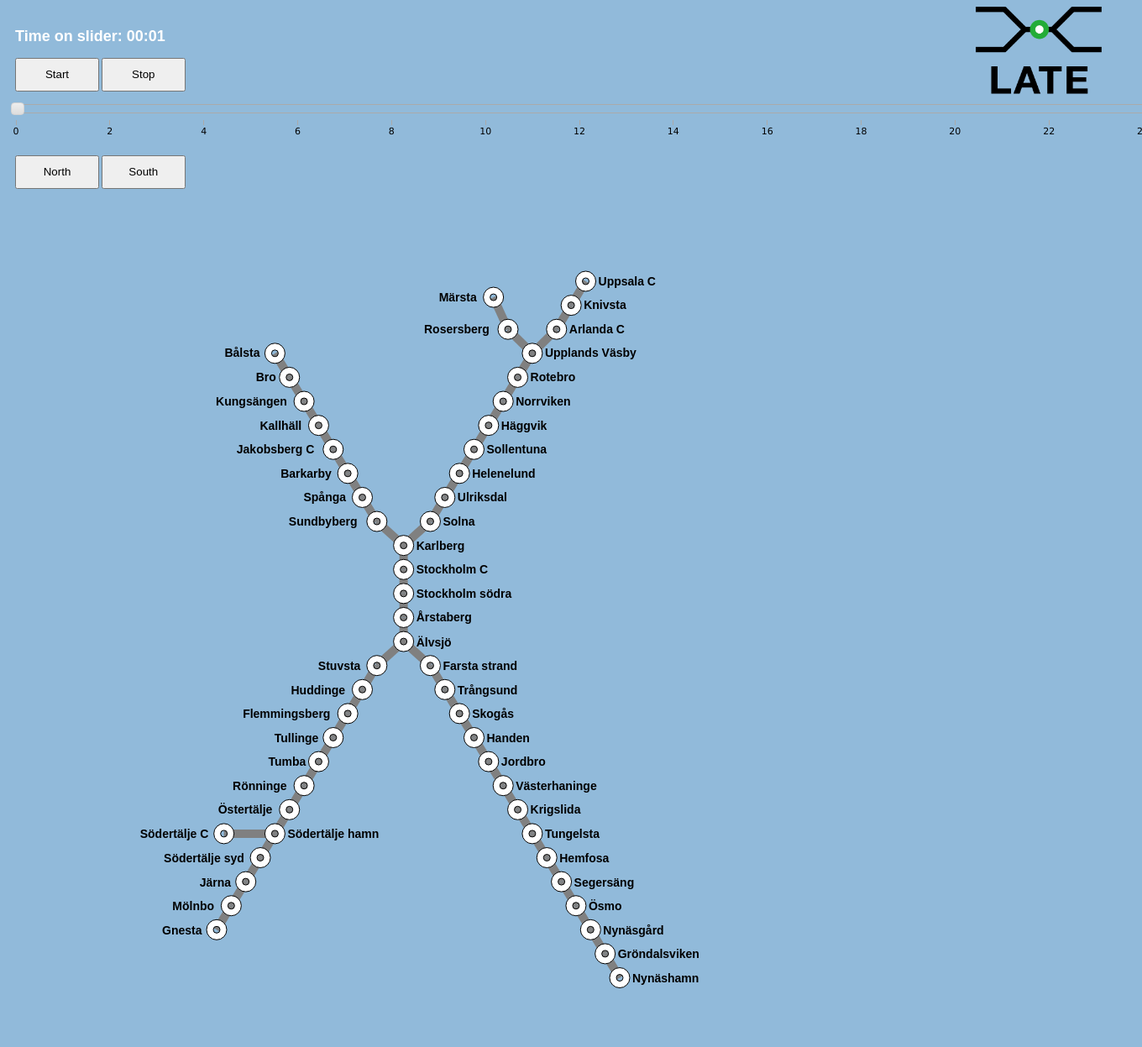
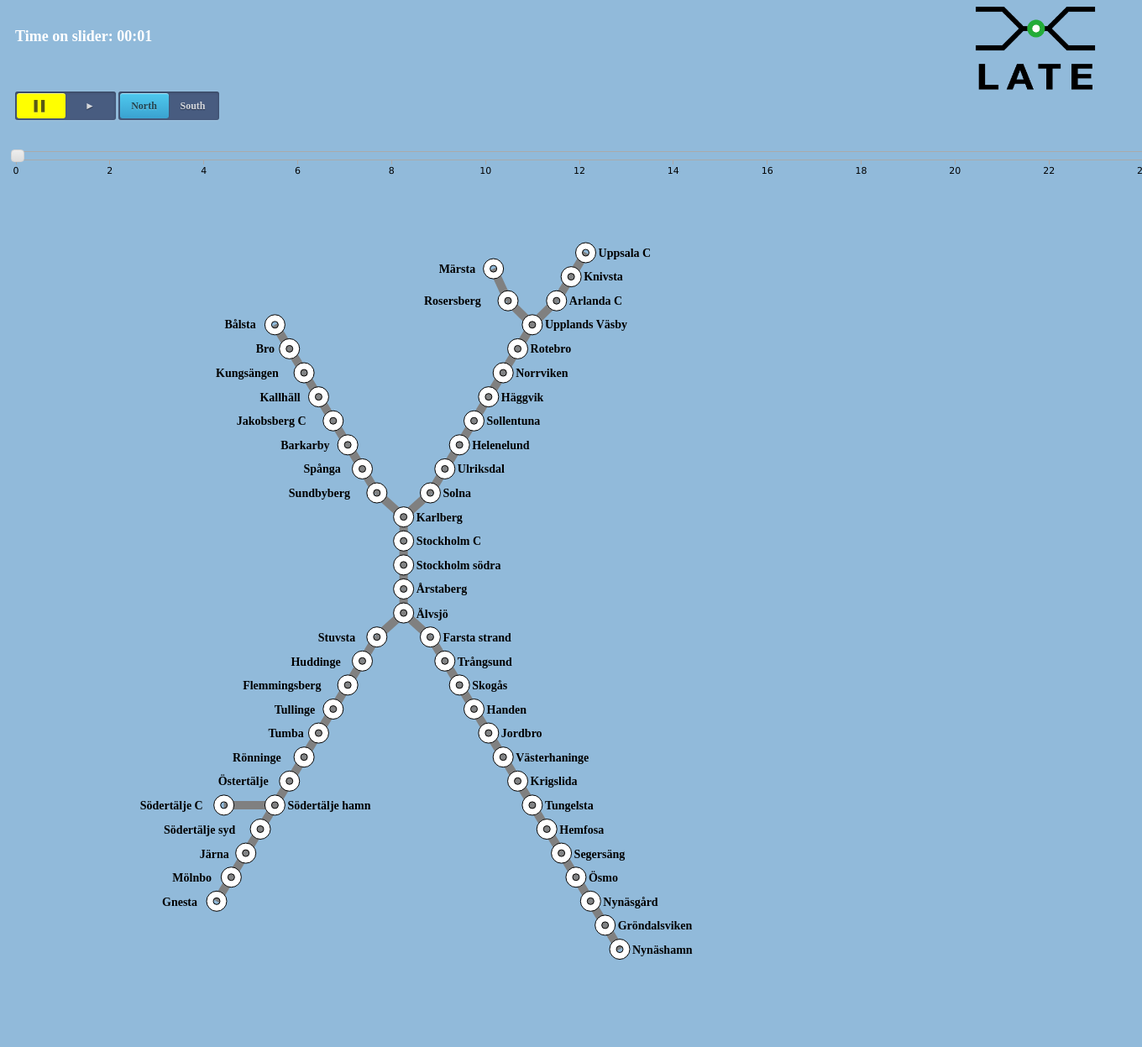
Before and after one commit to cstensonpv/Late, a PHP site: the page made by client/test5(pendeltagWithRollupGraph)/index.html in a window 1360 px wide; the page is wider, and only the part inside the window is pictured. Shown: that part at 84% size. After the commit the page ends 1143 px from the top of that part, so only its background shows below. Run offline with PHP 8.4, Linux system fonts and the light colour scheme.

Commit message:
changes made to the css and north south function

```diff
--- a/client/test5(pendeltagWithRollupGraph)/css/map.css
+++ b/client/test5(pendeltagWithRollupGraph)/css/map.css
@@ -1,5 +1,5 @@
 body {
-  font-family: sans-serif;
+  font-family: "century gothic";
   font-size: 10px;
   background-color: #91bada;
   /*background:radial-gradient(circle,lightgrey,lightblue);*/
@@ -32,15 +32,6 @@ button {
 	width:100px;
 }
 
-#northButton{
-	margin-top: 50px;
-	display: inline-block;
-}
-
-#southButton{
-	display:inline-block;
-}
-
 .link {
   fill: none;
   stroke: white;
@@ -58,3 +49,117 @@ button {
 	fill:black;
 
 }
+
+.startstop{
+  display:inline-block;
+}
+
+.northsouth{
+  display: inline-block;
+}
+
+/*Toggle switch*/
+
+.container1 {
+  width: 120px;
+  margin-top:40px;
+}
+
+.container2 {
+  width: 120px;
+  margin-top:40px;
+}
+
+.switch {
+  position: relative;
+  margin: 20px auto;
+  height: 34px;
+  width: 120px;
+  background: rgba(0, 0, 40, 0.5);
+  border-radius: 3px;
+  -webkit-box-shadow: inset 0 1px 3px rgba(0, 0, 0, 0.3), 0 1px rgba(255, 255, 255, 0.1);
+  box-shadow: inset 0 1px 3px rgba(0, 0, 0, 0.3), 0 1px rgba(255, 255, 255, 0.1);
+}
+
+.switch-label {
+  position: relative;
+  z-index: 2;
+  float: left;
+  width: 58px;
+  font-weight: bold;
+  line-height: 26px;
+  font-size: 12px;
+  color: rgba(255, 255, 255, 0.8);
+  text-align: center;
+  text-shadow: 0 1px 1px rgba(0, 0, 0, 0.45);
+  cursor: pointer;
+}
+
+.switch-label-off {
+  padding-left: 2px;
+  padding-top:4px;
+}
+
+.switch-label-on {
+  padding-right: 2px;
+  padding-top: 4px;
+}
+
+.switch-input {
+  display: none;
+}
+
+.switch-input:checked + .switch-label {
+  font-weight: bold;
+  color: rgba(0, 0, 0, 0.65);
+  text-shadow: 0 1px rgba(255, 255, 255, 0.25);
+  -webkit-transition: 0.15s ease-out;
+  -moz-transition: 0.15s ease-out;
+  -o-transition: 0.15s ease-out;
+  transition: 0.15s ease-out;
+}
+
+.switch-input:checked + .switch-label {
+  font-weight: bold;
+  color: rgba(0, 0, 0, 0.65);
+  text-shadow: 0 1px rgba(255, 255, 255, 0.25);
+  -webkit-transition: 0.15s ease-out;
+  -moz-transition: 0.15s ease-out;
+  -o-transition: 0.15s ease-out;
+  transition: 0.15s ease-out;
+}
+
+.switch-input:checked + .switch-label-on ~ .switch-selection {
+  /* Note: left: 50% doesn't transition in WebKit */
+  left: 60px;
+}
+
+.switch-selection {
+  display: block;
+  position: absolute;
+  z-index: 1;
+  top: 2px;
+  left: 2px;
+  width: 58px;
+  height: 30px;
+  background: #65bd63;
+  border-radius: 3px;
+  background-image: -webkit-linear-gradient(top, #9dd993, #65bd63);
+  background-image: -moz-linear-gradient(top, #9dd993, #65bd63);
+  background-image: -o-linear-gradient(top, #9dd993, #65bd63);
+  background-image: linear-gradient(to bottom, yellow, yellow);
+  -webkit-box-shadow: inset 0 1px rgba(255, 255, 255, 0.5), 0 0 2px rgba(0, 0, 0, 0.2);
+  box-shadow: inset 0 1px rgba(255, 255, 255, 0.5), 0 0 2px rgba(0, 0, 0, 0.2);
+  -webkit-transition: left 0.15s ease-out;
+  -moz-transition: left 0.15s ease-out;
+  -o-transition: left 0.15s ease-out;
+  transition: left 0.15s ease-out;
+}
+
+.northsouth .switch-selection {
+  background: #3aa2d0;
+  background-image: -webkit-linear-gradient(top, #4fc9ee, #3aa2d0);
+  background-image: -moz-linear-gradient(top, #4fc9ee, #3aa2d0);
+  background-image: -o-linear-gradient(top, #4fc9ee, #3aa2d0);
+  background-image: linear-gradient(to bottom, #4fc9ee, #3aa2d0);
+}
--- a/client/test5(pendeltagWithRollupGraph)/index.html
+++ b/client/test5(pendeltagWithRollupGraph)/index.html
@@ -67,17 +67,39 @@
 
 </head>
 <body>
-<img src="latelogo1.png">
+<img src="latelogo2.png">
 <section>
   <div>
     <div id="sliderTime"><h2>Time on slider: <span id="slider3text">0</span></h2></div>
-    <div id="startButton"><button type="button" onclick="startAnimate()">Start</button></div>
-    <!-- <div id="rewindButton"><button type="button" onclick="rewind()">Rewind</button></div> -->
-    <div id="stopButton"><button type="button" onclick="stop()">Stop</button></div>
+
+    <div class="startstop">
+        <div class="container1">
+          <div class="switch">
+            <input type="radio" class="switch-input" name="view" value="stop" id="stop" onclick="stop()" checked>
+            <label for="stop" class="switch-label switch-label-off">&#9612&#9612</label>
+            <input type="radio" class="switch-input" name="view" value="start" id="start" onclick="startAnimate()">
+            <label for="start" class="switch-label switch-label-on">&#9658</label>
+           <!-- <input type="radio" class="switch-input" name="view" value="fast" id="fast" onclick="stop()">
+            <label for="fast" class="switch-label switch-label-on">&#9658&#9658&#9612</label>-->
+            <span class="switch-selection"></span>
+         </div>
+      </div>
   </div>
-  <div id="slider6"></div>
-  <div id="northButton"><button type="button" onclick="northClick()">North</button></div>
-  <div id="southButton"><button type="button" onclick="southClick()">South</button></div>
+
+  <div class="northsouth">
+      <div class="container">
+        <div class="switch northsouth">
+          <input type="radio" class="switch-input" name="view2" value="north" id="north" onclick="northClick()" checked>
+          <label for="north" class="switch-label switch-label-off">North</label>
+          <input type="radio" class="switch-input" name="view2" value="south" id="south" onclick="southClick()">
+          <label for="south" class="switch-label switch-label-on">South</label>
+          <span class="switch-selection"></span>
+        </div>
+      </div>
+  </div>
+
+</div>
+<div id="slider6"></div>
 
 </section>
 
```
Also changed, not shown: client/test5(pendeltagWithRollupGraph)/latelogo2.png (added), client/test5(pendeltagWithRollupGraph)/latelogo3.png (added).
